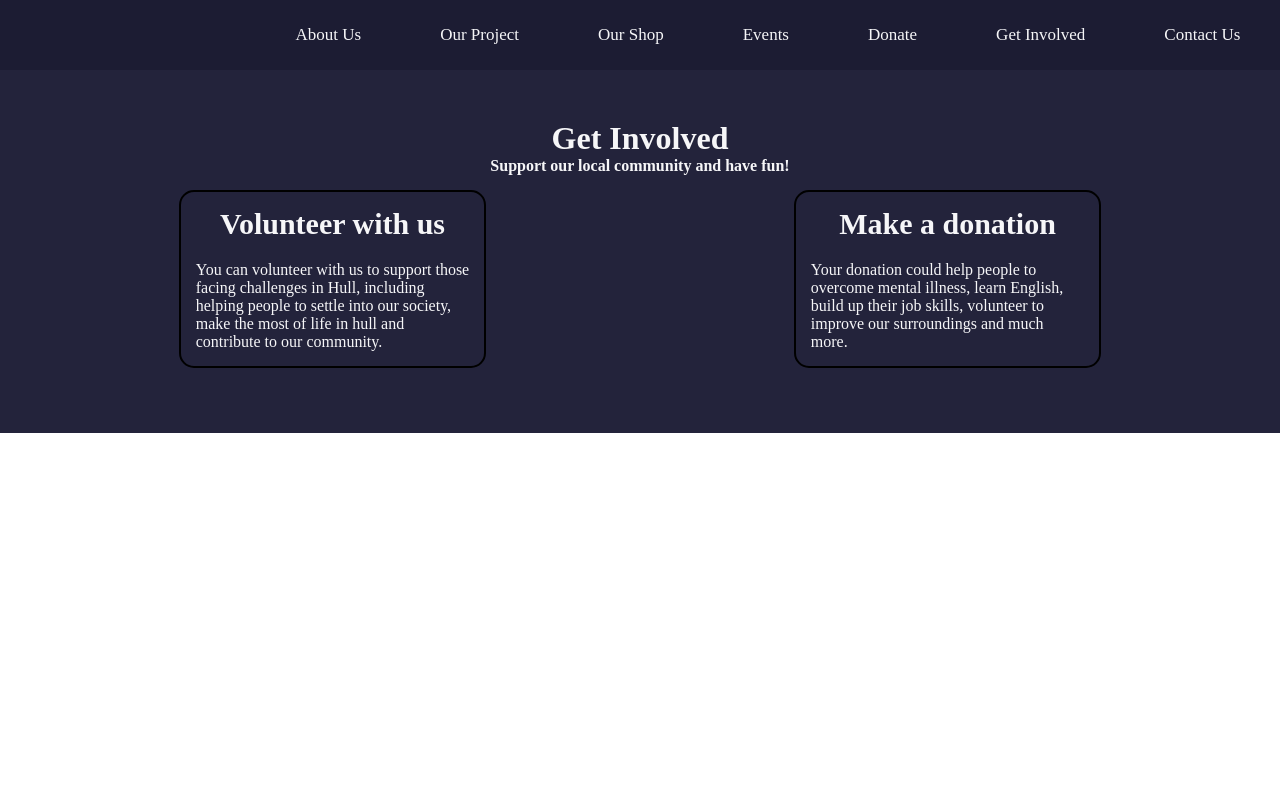
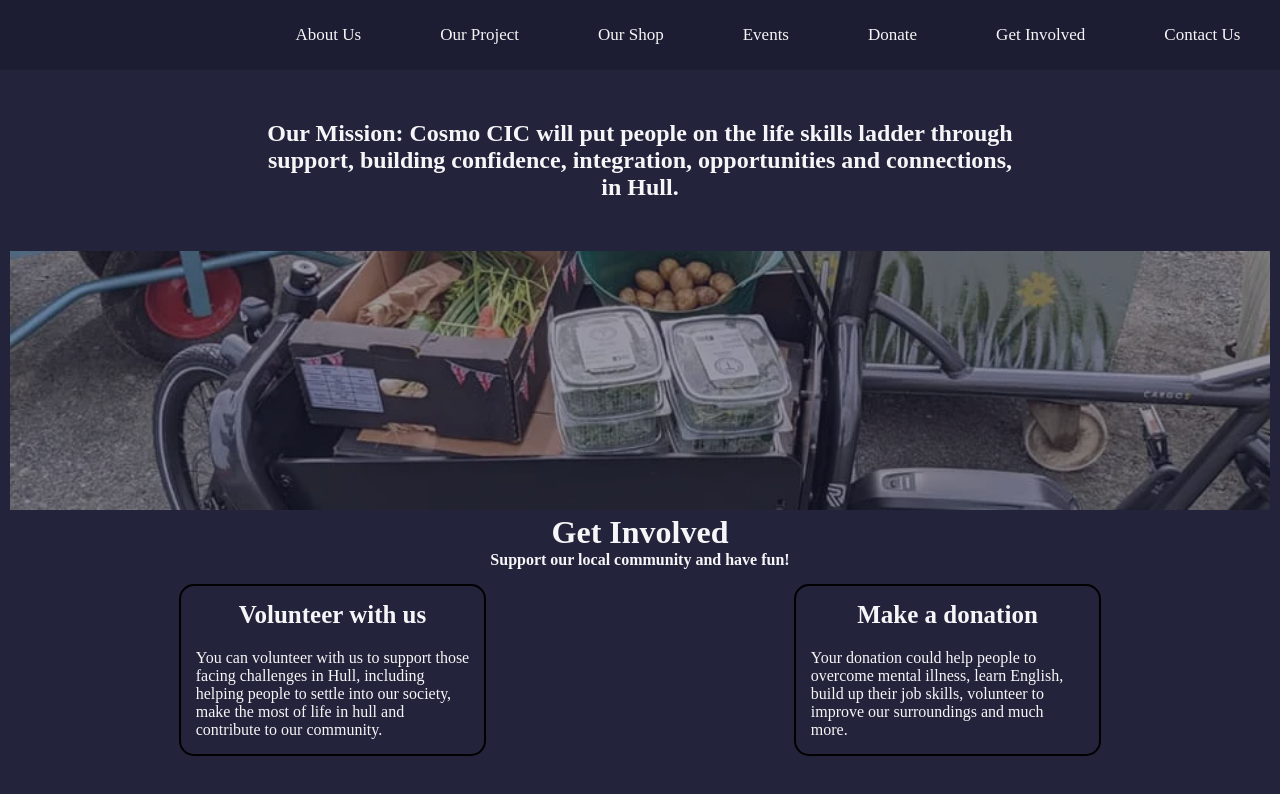
Before and after one commit to SerhiiFront-end/ts, a React (Create React App) app: page / in a window 1280 px wide. Shown: the top 794 px of the page. Built offline with nearby package versions, Linux system fonts and the light colour scheme.

Commit message:
fix header

```diff
--- a/src/components/UI/Header/header.module.css
+++ b/src/components/UI/Header/header.module.css
@@ -2,6 +2,8 @@
 .header {
     justify-content: right;
     display: flex;
+    position: sticky;
+    top: 0;
     background: #1C1C33;
 }
 .navigation {
--- a/src/components/pages/HomePage/HomePage.module.css
+++ b/src/components/pages/HomePage/HomePage.module.css
@@ -19,9 +19,19 @@
 }
 .containerTitle {
     text-align: center;
-    font-size: 30px;
+    font-size: 25px;
     margin-bottom: 20px;
+}
+.missionTitle {
+    text-align: center;
+    margin: 0 auto;
+    width: 60%;
 }
 .involvedTitle {
     text-align: center;
 }
+.firstImageHomePage {
+    margin-top: 50px;
+    width: 100%;
+    opacity: 55%;
+}
--- a/src/components/pages/HomePage/HomePage.tsx
+++ b/src/components/pages/HomePage/HomePage.tsx
@@ -1,21 +1,24 @@
 import { Link } from 'react-router-dom'
 import styles from './HomePage.module.css'
+import HowWeHelpImage from './HowWeHelp.webp'
 
 export default function HomePage() {
   return (
 	<div className={styles.HomePageContent}>
+		<h2 className={styles.missionTitle}>Our Mission: Cosmo CIC will put people on the life skills ladder through support, building confidence, integration, opportunities and connections, in Hull.</h2>
+		<img className={styles.firstImageHomePage} src={HowWeHelpImage} alt="How we help?" />
 		<h1 className={styles.involvedTitle}>Get Involved</h1>
 		<h4 className={styles.involvedTitle}>Support our local community and have fun!</h4>
 		<div className={styles.containers}>
 			<div className={styles.container}>
 				<Link to={'/volunteer-for-us'}>
-					<h2 className={styles.containerTitle}>Volunteer with us</h2>
+					<h3 className={styles.containerTitle}>Volunteer with us</h3>
 					You can volunteer with us to support those facing challenges in Hull, including helping people to settle into our society, make the most of life in hull and contribute to our community.
 				</Link>
 			</div>
 			<div className={styles.container}>
 				<Link to={'/donate'}>
-					<h2 className={styles.containerTitle}>Make a donation</h2>
+					<h3 className={styles.containerTitle}>Make a donation</h3>
 					Your donation could help people to overcome mental illness, learn English, build up their job skills, volunteer to improve our surroundings and much more.
 				</Link>
 			</div>
--- a/src/types/index.d.ts
+++ b/src/types/index.d.ts
@@ -1 +1,2 @@
 declare module "*.module.css";
+declare module "*.webp"
```
Also changed, not shown: src/components/pages/HomePage/HowWeHelp.webp (added).
